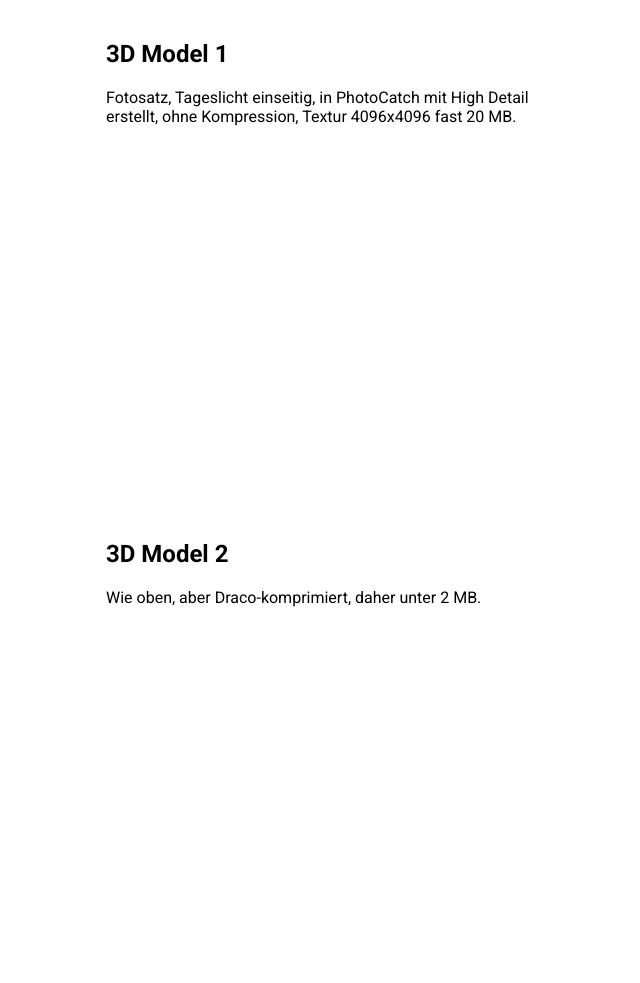
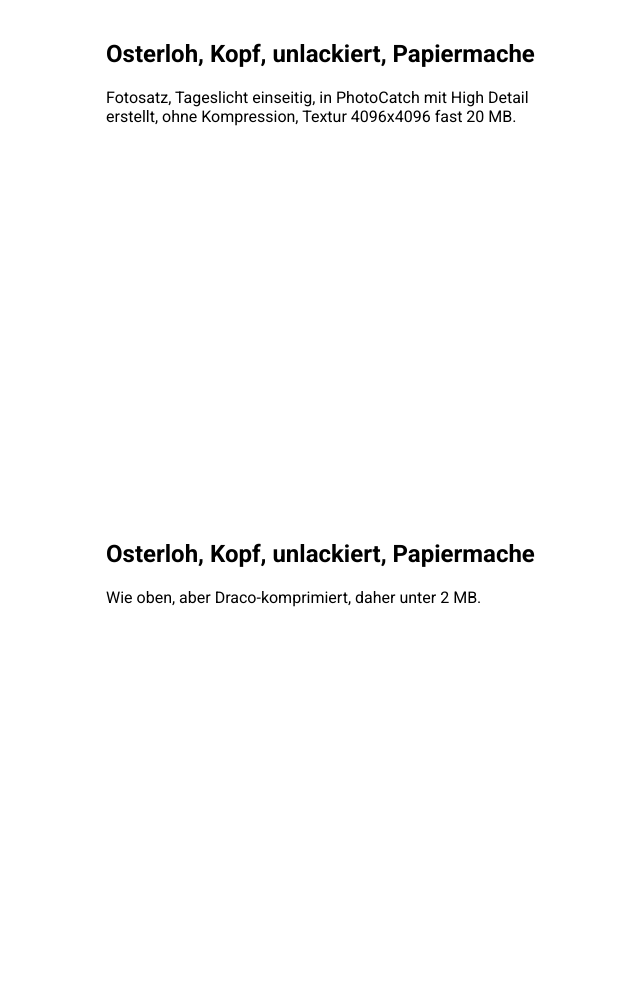
Before and after one commit to MichaelMarkert/digiKulTh, a plain HTML site: page Datenwerkstatt2025/showcase.html in a window 1280 px wide. Shown: the top 983 px of the page, without its empty margins (74-714 px from the left). Drawn offline with Linux system fonts and the light colour scheme; some packages are replaced by stand-ins of ours; a script that the page names is missing.

Commit message:
Update showcase.html

```diff
--- a/Datenwerkstatt2025/showcase.html
+++ b/Datenwerkstatt2025/showcase.html
@@ -46,7 +46,7 @@
     <div class="container">
       <div class="row">
         <div class="text-column">
-          <h2>3D Model 1</h2>
+          <h2>Osterloh, Kopf, unlackiert, Papiermache</h2>
           <p>Fotosatz, Tageslicht einseitig, in PhotoCatch mit High Detail erstellt, ohne Kompression, Textur 4096x4096 fast 20 MB.</p>
         </div>
         <div class="model-column">
@@ -60,7 +60,7 @@
 
       <div class="row">
         <div class="text-column">
-          <h2>3D Model 2</h2>
+          <h2>Osterloh, Kopf, unlackiert, Papiermache</h2>
           <p>Wie oben, aber Draco-komprimiert, daher unter 2 MB.</p>
         </div>
         <div class="model-column">
```
